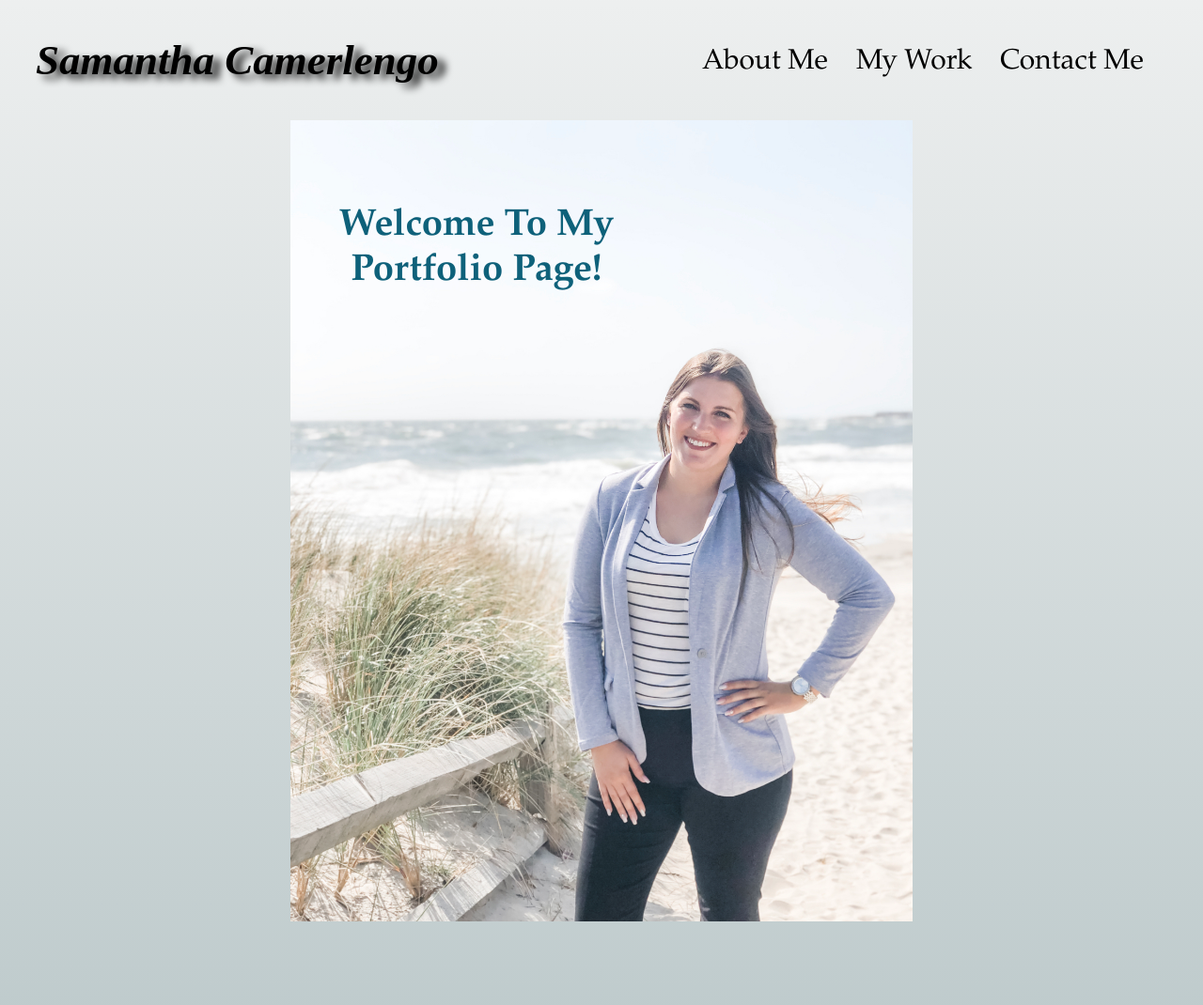
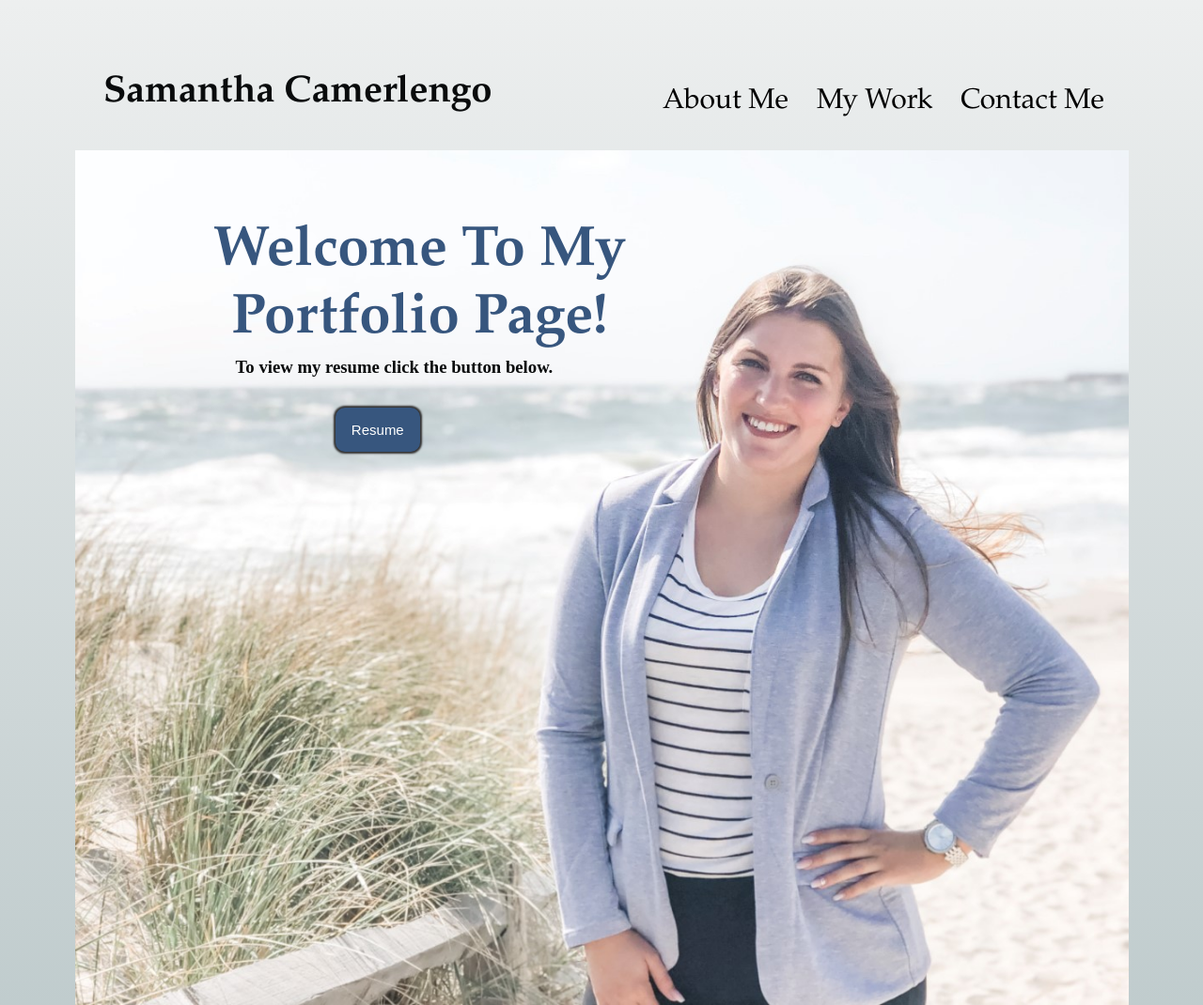
Before and after one commit to Samantha131821/Portfolio, a plain HTML site: page portfolio.html in a window 1280 px wide. Shown: the top 1070 px of the page at 94% size. Drawn offline with Linux system fonts and the light colour scheme.

Commit message:
added button and more style

```diff
--- a/assets/style.css
+++ b/assets/style.css
@@ -2,21 +2,18 @@ body {
     background-image: linear-gradient(rgba(236, 238, 238, 0.932), rgb(106, 137, 141));
     text-align: center;
     box-sizing: border-box;
+    margin:50px;
 }
 
-.page-title {
-    color:black;
-    font-family:lucida-handwriting;
+h1 {
+    color: rgb(9, 11, 12);
+    font-family: garamond;
+    font-size: 40px;
+    position:absolute;
+    margin:5px;
+    margin-left: 40px;
 }
 
-
-h1 {
-    font-size: 45px;
-    font-style: italic;
-    position:absolute;
-    margin:10px;
-    text-shadow: 8px 5px 9px #000000;
-}
 
 p {
     color: black;
@@ -29,10 +26,12 @@ p {
     padding: 20px;
 }
 
+
 .header nav {
     float:right;
     font-size: 30px;
 }
+
 
 nav {
     margin: 20px;
@@ -40,20 +39,47 @@ nav {
     width: 500px;
     display: flex;
     justify-content: space-around;
+    color: rgb(14, 97, 122)
 }
 
-img {
-    width:60%;
+
+.profile{
+    width:95%;
 }
+
 
 .welcome {
     position: absolute;
-    top: 13%;
-    left: 26%;
-    font-size:40px;
+    top: 8%;
+    left: 15%;
+    font-size: 60px;
     font-family:garamond;
     font-weight: bold;
-    color:rgb(14, 97, 122);
+    color:rgb(55, 86, 126);
+}
+
+h3{
+    color:rgb(9, 11, 12);
+    position: absolute;
+    top: 22%;
+    left: 17%;
+}
+
+button {
+    position: absolute;
+    top: 30%;
+    left: 26%;
+    background-color: rgb(55, 86, 126);
+    color: white;
+    border-radius:10px;
+    box-shadow: 0px 0px 2px 2px rgb(49, 48, 48);
+    border:none;
+    border-radius:10px;
+    padding:15px;
+    min-height:30px;
+    min-width: 90px;
+    font-size: 15px;
+
 }
 
 
@@ -73,15 +99,13 @@ a:active {
 .container {
     position: relative;
     text-align: center;
-    color: black;
-    padding:30px;
-    margin: 50px;
+    margin-top: 70px;
 }
+
 
 .info {
     margin-bottom: 300px;
     padding: 20px;
-    height: 300px;
     font-family:garamond;
     color: white;
     font-size: 25px;
@@ -123,9 +147,10 @@ a:active {
 footer {
     text-align: center;
     margin-top: 100px;
-    font-size: 20px;
+    font-size: 30px;
     font-style: italic;
 }
+
 
 @media screen and (max-width: 768px) {
     body {
--- a/portfolio.html
+++ b/portfolio.html
@@ -11,7 +11,7 @@
 
 <body>
     <header class="header">
-        <h1 class="page-title">
+        <h1>
             Samantha Camerlengo
         </h1>
         <nav>
@@ -24,8 +24,10 @@
 
     <main>
         <div class="container">
-            <img src="./assets/samantha.jpg" alt="Image of Samantha";>
+            <img class="profile" src="./assets/samantha2.jpg" alt="Image of Samantha";>
             <div class="welcome">Welcome To My <br>Portfolio Page!</div>
+            <h3>To view my resume click the button below.</h3>
+            <button>Resume</button>
         </div>
 
 
@@ -49,10 +51,6 @@
                 <section class="work" id="placeholder2">Placeholder</section>
 
             </div>
-            <br>
-            <br>
-
-
 
 
             <div class="info" id="contact-me"><h2>Contact Me</h2>
```
Also changed, not shown: assets/samantha2.jpg (added).
